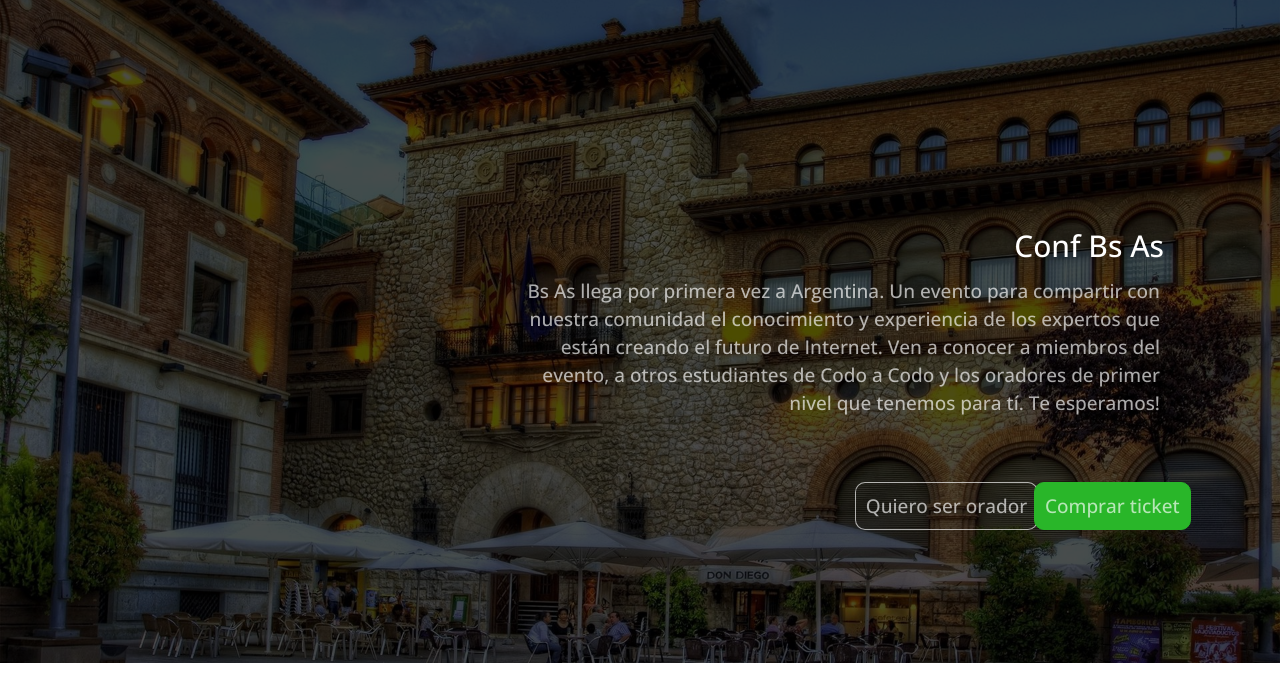
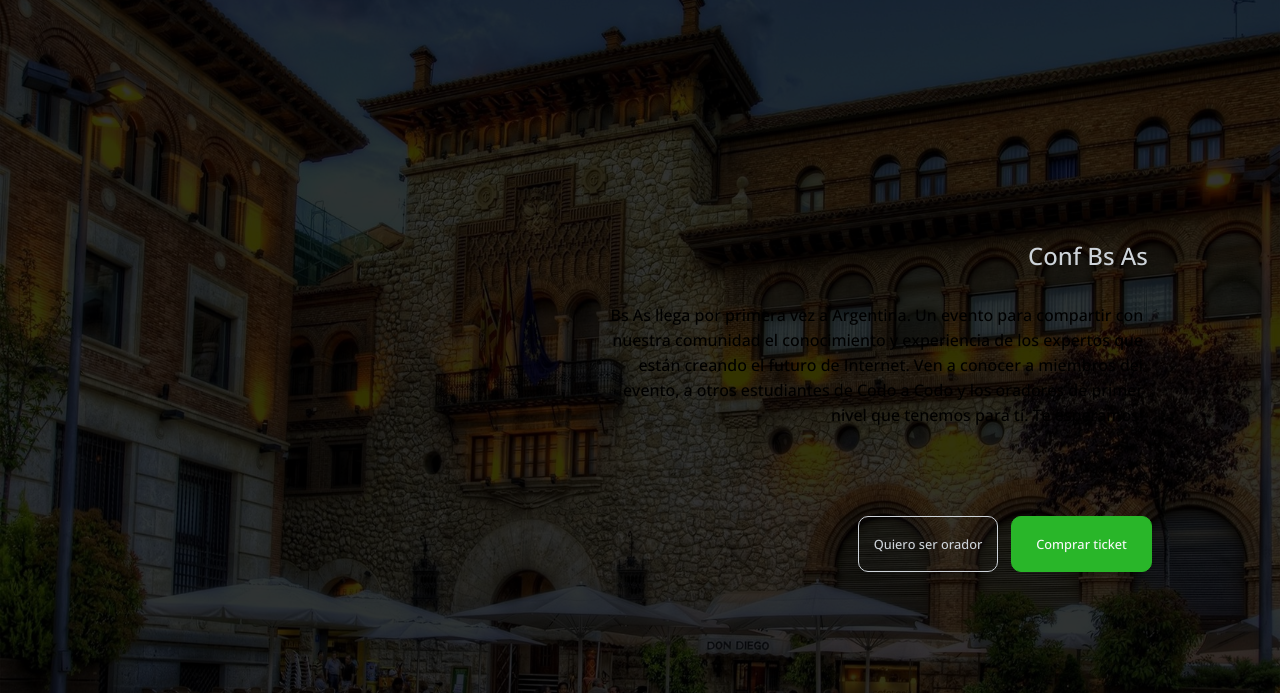
Before and after one commit to DaianaMLP/-TP-INTEGRADOR-Daiana-Pereyra, a plain HTML site: page index.html in a window 1280 px wide. Shown: the part 107-800 px from the top of the page. Drawn offline with nearby package versions, Linux system fonts and the light colour scheme; a web font is replaced by a local one.

Commit message:
Update baner.css

```diff
--- a/baner.css
+++ b/baner.css
@@ -3,15 +3,14 @@
     margin-top: 50px;
     position: relative;
     width: 100%;
-    height: 100%;
+    height: 67vh;
     background-size: cover;
-   text-align:right;
+   text-align:center;
 }
 #baner-galeria img {
     width: 100%;
     height: 100%;
-    filter: brightness(0.3);
-
+    filter: brightness(0.2);
     display: flex;
     background-size: cover;
 }
@@ -21,7 +20,7 @@
 }
 #baner-galeria ul{
     width: 300%;
-    height: 98%;
+    height: 100%;
     display:flex;
     padding: 0;
     animation: cambio 15s infinite alternate linear;
@@ -40,55 +39,141 @@
     100%{margin-left:-200%;}
 }
  .contenedor-texto p{
-    color:rgba(255, 255, 255, 0.658);
+    color:#ced4dad;
     position:absolute;
     transform: traslate(-50%, -50%);
-    top: 45%;
-    right: 120px;
-    text-align:right;
-    font-size:19px;
-    line-height: 28px;
+    top: 25%;
+    right: 5%;
+    text-align:center;
+    justify-content: center;
+    font-size:0.7em;
+     font-weight: 300;
+    line-height: 17px;
 }
 .contenedor-texto h1{
-    font-weight: 400;
-    color:white;
+     font-weight: 500;
+    color:#ced4da;
     position:absolute;
     transform: traslate(-50%, -50%);
-    top: 38%;
-    right: 116px;
-    text-align:right;
-    font-size:30px
+    top: 10%;
+    right: 30%;
+    text-align:center;
+    font-size:1.5em;
+}
 
-}
 /*BOTONES DE GALERIA*/
 #baner-galeria a{
     position:absolute;
     transform: traslate(-50%, -50%);
     text-align: center;
-    padding: 10px;
+    padding: 8px;
     top:70%;
-    font-size:19px;
+    font-size:0,8em;
     border-radius: 10px;
-    justify-content: center;
-    display: flex;
+    flex-direction: column;
+
+
 }
 .boton-serorador{
     background-color: rgba(255, 255, 255, 0.017);
-    color: rgba(255, 255, 255, 0.658);
-    border: 1px solid rgba(255, 255, 255, 0.658);
+    color: #ced4da;
+    border: 1px solid #ced4da;
     text-decoration:none;
-    padding: 9px 9px;
-    margin-right: 7%;
+    padding: 5px 5px;
+    margin-right: 10%;
     border-radius: 4px;
-    left: 66%;
+    left: 30%;
+    width: 40%;
+    font-size: 0.7em;
  }
 .boton-comprar{
     background-color:#29B629;
-    color: rgba(255, 255, 255, 0.658);
+    color: #f8f9fa;
     text-decoration:none;
     border:1px solid  #29B629 ;
-    padding: 9px 8px;
+    padding: 5px 5px;
     border-radius: 4px;
-    left: 80%;
+    margin-top: 15%;
+    left: 30%;
+    width: 40%;
+    font-size: 0.7em;
+
 
 }
+
+
+
+/*RESPONSIVE*/
+@media (min-width:768px){
+
+
+        .contenedor-texto h1{
+            text-align:center;
+            top: 10%;
+            display: flex;
+           justify-content: center;
+           right: 43%;
+
+
+        }
+        .contenedor-texto p{
+            font-size: 0.9em;
+            top: 25%;
+            text-align: center;
+            line-height: normal;
+            right: 18%;
+
+        }
+        #baner-galeria a{
+            top: 55%;
+        }
+        .boton-comprar{
+           margin-top: 10%;
+        }
+
+    }
+
+
+    @media (min-width:1024px){
+        #baner-galeria{
+            height: 100vh;
+        }
+        .contenedor-texto h1{
+            text-align: end;
+            display: flex;
+           font-size: 1.5em;
+           justify-content: center;
+           top: 37%;
+           left: 75%;
+           width: 20%;
+
+        }
+        .contenedor-texto p{
+            font-size: 1em;
+            text-align: right;
+            line-height: 25px;
+            top: 45%;
+            left: 40%;
+            margin-right: -15%;
+            display: flex;
+
+        }
+        #baner-galeria a{
+            top: 70%;
+            font-size: 0.8em;
+            margin-right: 10%;
+            display: flex;
+            width: 11%;
+            height: 7%;
+        }
+        .boton-serorador{
+            margin-left:37% ;
+            margin-top: 1%;
+        }
+
+        .boton-comprar{
+         margin-left: 49%;
+         margin-top: 1%;
+
+        }
+    }
```
